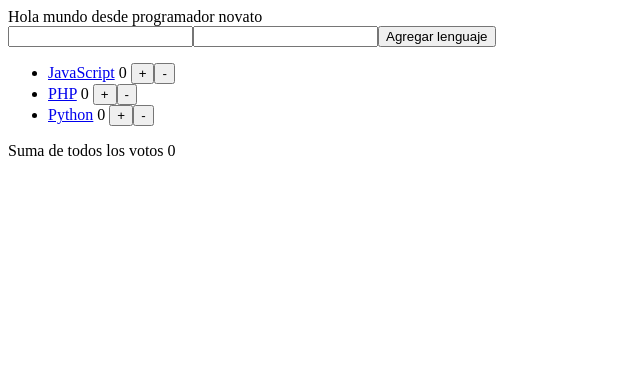
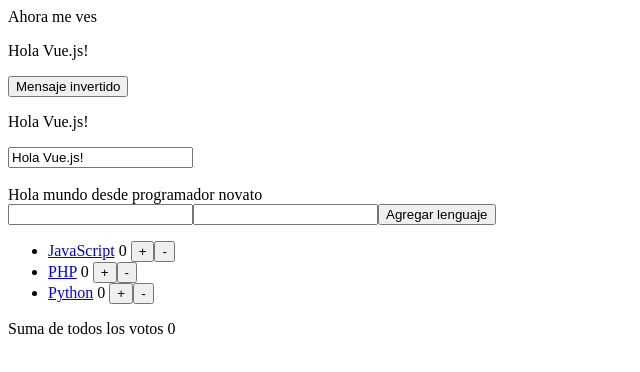
Before and after one commit to mariaalejandrabm0703/vue-2-project, a Vue app: page / in a window 1280 px wide. Shown: the top 372 px of the page, without its empty margins (0-640 px from the left). Built offline with nearby package versions, Linux system fonts and the light colour scheme.

Commit message:
review vue 2

```diff
--- a/src/App.vue
+++ b/src/App.vue
@@ -1,11 +1,23 @@
 <template>
   <div id="app">
+    <div id="app-3">
+      <span v-if="seen">Ahora me ves</span>
+    </div>
+    <div id="app-5">
+      <p>{{ message }}</p>
+      <button v-on:click="reverseMessage">Mensaje invertido</button>
+    </div>
+    <div id="app-6">
+      <p>{{ message }}</p>
+      <input v-model="message">
+    </div>
+    <div>
+      <br>
       {{ contenido }}
       <div>
         <input type="text" v-model="nuevoLenguaje" @keyup.enter="agregarLenguaje" />
         <input type="text" v-model="nuevoLink" @keyup.enter="agregarLenguaje" />
         <button @click="agregarLenguaje">Agregar lenguaje</button>
-
       </div>
       <ul>
         <li v-for="lenguaje of lenguajes" :key="lenguaje.nombre">
@@ -16,6 +28,7 @@
       </ul>
       Suma de todos los votos {{ sumarTodo }}
     </div>
+  </div>
 </template>
 
 <script>
@@ -24,6 +37,8 @@ export default {
   name: 'App',
   data: () => ({
     contenido: "Hola mundo desde programador novato",
+    seen: true,
+    message: 'Hola Vue.js!',
     lenguajes: [
       { nombre: "JavaScript", link: 'https://www.javascript.com', puntos: 0 },
       { nombre: "PHP", link: 'https://php.net', puntos: 0 },
@@ -33,6 +48,9 @@ export default {
     nuevoLink: ''
   }),
   methods: {
+    reverseMessage: function () {
+      this.message = this.message.split('').reverse().join('')
+    },
     agregarLenguaje() {
       this.lenguajes.push({ nombre: this.nuevoLenguaje, link: this.nuevoLink, puntos: 0 })
       this.nuevoLenguaje = '';
@@ -42,7 +60,7 @@ export default {
   computed: {
     sumarTodo() {
       let total = 0;
-      this.lenguajes.forEach( lenguaje => {
+      this.lenguajes.forEach(lenguaje => {
         total += lenguaje.puntos;
       })
 
```
Lines whose indentation alone changed are shown as unchanged.
